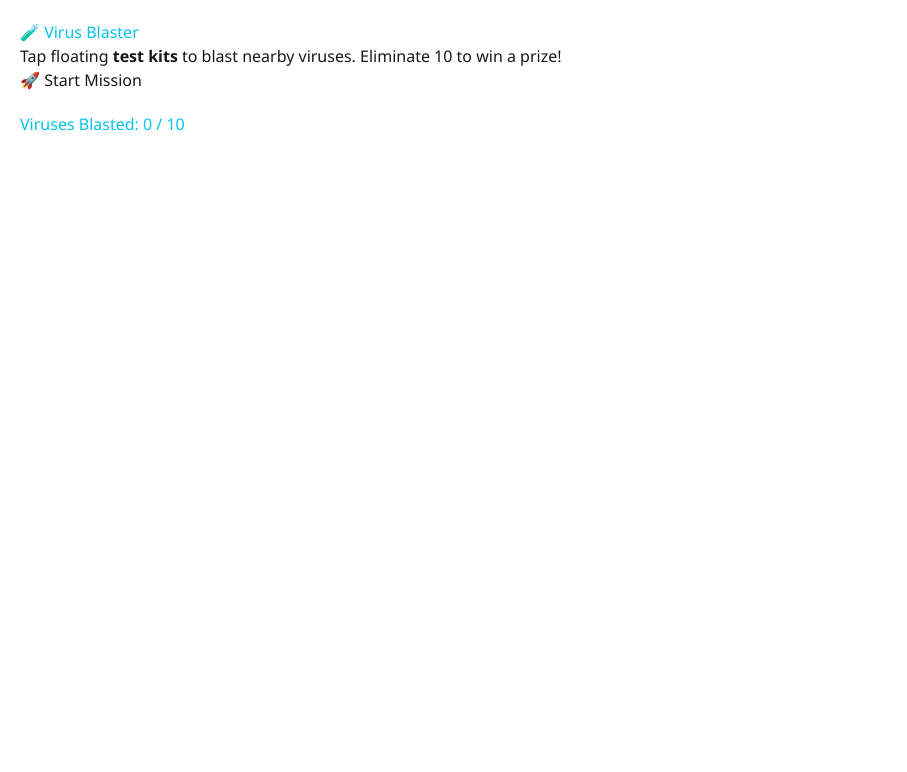
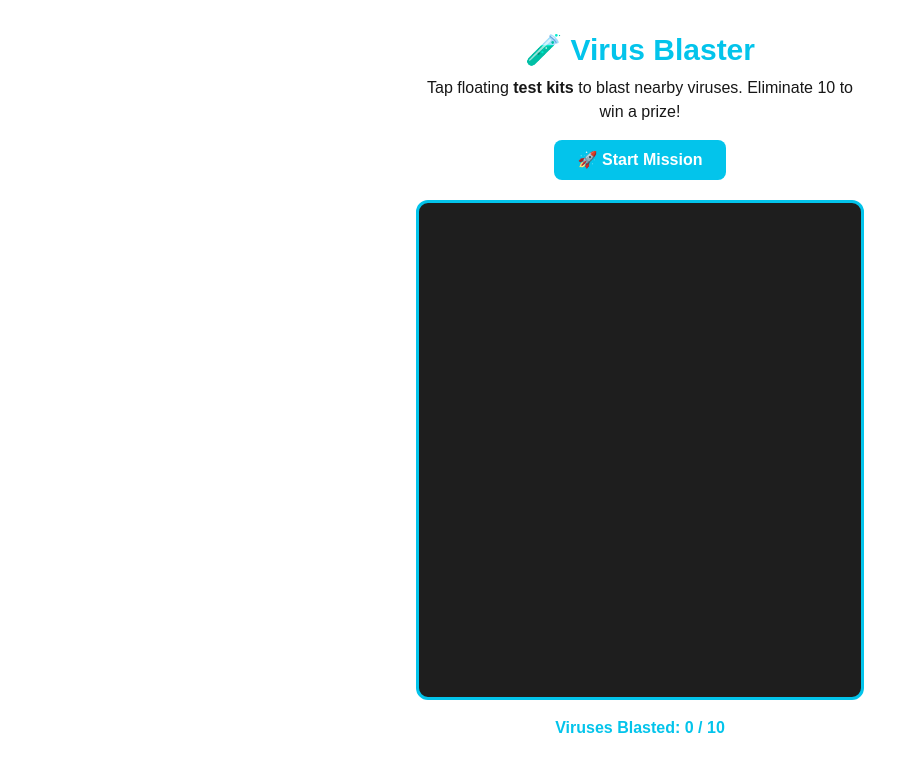
Before and after one commit to hcchav/prize-registration-system, a Next.js app: page /virus in a window 1280 px wide. Shown: the top 772 px of the page, without its empty margins (0-907 px from the left). Built offline with nearby package versions, Linux system fonts and the light colour scheme.

Commit message:
Fix game

```diff
--- a/src/app/virus/page.tsx
+++ b/src/app/virus/page.tsx
@@ -1,6 +1,6 @@
 'use client';
 
-import { useRef, useState } from 'react';
+import { useRef, useState, useEffect } from 'react';
 
 export default function VirusGame() {
   const gameAreaRef = useRef<HTMLDivElement>(null);
@@ -8,8 +8,8 @@ export default function VirusGame() {
 
   const [killCount, setKillCount] = useState(0);
   const [resultText, setResultText] = useState('');
-  const [prizeGiven, setPrizeGiven] = useState(false);
-  const [intervals, setIntervals] = useState<NodeJS.Timeout[]>([]);
+  const [prizePopup, setPrizePopup] = useState<{ text: string; emoji: string } | null>(null);
+  const [running, setRunning] = useState(false);
 
   const virusCount = 20;
   const kitCount = 6;
@@ -19,51 +19,51 @@ export default function VirusGame() {
     { text: 'You won a treat!', emoji: '🍬' },
   ];
 
-  const startGame = () => {
-    setKillCount(0);
-    setResultText('');
-    setPrizeGiven(false);
-    const newIntervals: NodeJS.Timeout[] = [];
-
-    if (!gameAreaRef.current) return;
-    const gameArea = gameAreaRef.current;
-    gameArea.innerHTML = '';
-
-    const virusElements: HTMLDivElement[] = [];
-
-    for (let i = 0; i < virusCount; i++) {
-      const v = document.createElement('div');
-      v.className = 'virus';
-      v.textContent = '🦠';
-      gameArea.appendChild(v);
-      virusElements.push(v);
-      newIntervals.push(startMovement(v));
-    }
-
-    for (let i = 0; i < kitCount; i++) {
-      const kit = document.createElement('div');
-      kit.className = 'testkit';
-      kit.textContent = '🧪';
-      kit.onclick = () => activateTestKit(kit, virusElements);
-      gameArea.appendChild(kit);
-      newIntervals.push(startMovement(kit));
-    }
-
-    setIntervals(newIntervals);
-  };
-
-  const startMovement = (el: HTMLElement) => {
-    const move = () => {
-      if (prizeGiven || !gameAreaRef.current) return;
-      const areaW = gameAreaRef.current.clientWidth - 50;
-      const areaH = gameAreaRef.current.clientHeight - 50;
-      const x = Math.random() * areaW;
-      const y = Math.random() * areaH;
-      el.style.transform = `translate(${x}px, ${y}px)`;
-    };
-    move();
-    return setInterval(move, 2000);
-  };
+  useEffect(() => {
+    const style = document.createElement('style');
+    style.innerHTML = `
+      .virus, .testkit {
+        position: absolute;
+        width: 50px;
+        height: 50px;
+        display: flex;
+        justify-content: center;
+        align-items: center;
+        border-radius: 50%;
+        font-size: 1.5rem;
+        cursor: pointer;
+        transition: transform 0.8s ease-in-out;
+      }
+      .virus {
+        background-color: #ff4c4c;
+        color: white;
+        border: 2px solid white;
+      }
+      .testkit {
+        background-color: #03c4eb;
+        color: white;
+        border: 2px solid white;
+      }
+      .prize-popup {
+        position: absolute;
+        top: 50%;
+        left: 50%;
+        transform: translate(-50%, -50%);
+        background-color: #00b86b;
+        color: white;
+        padding: 20px 30px;
+        border-radius: 12px;
+        box-shadow: 0 0 20px #00b86b80;
+        font-size: 1.3em;
+        font-weight: bold;
+        z-index: 100;
+        line-height: 1.6;
+        text-align: center;
+      }
+    `;
+    document.head.appendChild(style);
+    return () => document.head.removeChild(style);
+  }, []);
 
   const getCoords = (el: HTMLElement) => {
     const matrix = window.getComputedStyle(el).transform;
@@ -82,50 +82,123 @@ export default function VirusGame() {
     }
   };
 
-  const activateTestKit = (kit: HTMLElement, virusElements: HTMLDivElement[]) => {
+  const startGame = () => {
+    setKillCount(0);
+    setResultText('');
+    setPrizePopup(null);
+    setRunning(true);
 
-    if (prizeGiven) return;
+    const gameArea = gameAreaRef.current;
+    if (!gameArea) return;
+    gameArea.innerHTML = '';
+
+    for (let i = 0; i < virusCount; i++) {
+      const v = document.createElement('div');
+      v.className = 'virus';
+      v.textContent = '🦠';
+      gameArea.appendChild(v);
+      moveElement(v);
+    }
+
+    for (let i = 0; i < kitCount; i++) {
+      const kit = document.createElement('div');
+      kit.className = 'testkit';
+      kit.textContent = '🧪';
+      kit.onclick = () => useTestKit(kit);
+      gameArea.appendChild(kit);
+      moveElement(kit);
+    }
+  };
+
+  const moveElement = (el: HTMLElement) => {
+    const move = () => {
+      if (!running || !gameAreaRef.current) return;
+      const areaW = gameAreaRef.current.clientWidth - 50;
+      const areaH = gameAreaRef.current.clientHeight - 50;
+      const x = Math.random() * areaW;
+      const y = Math.random() * areaH;
+      el.style.transform = `translate(${x}px, ${y}px)`;
+    };
+    move();
+    const interval = setInterval(move, 800);
+    el.dataset.interval = interval.toString();
+  };
+
+  const stopAllMovement = () => {
+    const all = document.querySelectorAll('.virus, .testkit');
+    all.forEach(el => {
+      const id = (el as HTMLElement).dataset.interval;
+      if (id) clearInterval(parseInt(id));
+    });
+  };
+
+  const useTestKit = (kit: HTMLElement) => {
+    if (!running) return;
     const kitPos = getCoords(kit);
-    let newCount = killCount;
-    let killed = false;
+    const viruses = gameAreaRef.current?.querySelectorAll('.virus');
+    if (!viruses) return;
 
-    virusElements.forEach(v => {
-      if (v.style.display === 'none') return;
-      const vPos = getCoords(v);
+    let localKills = 0;
+    viruses.forEach(v => {
+      const vPos = getCoords(v as HTMLElement);
       const dx = vPos.x - kitPos.x;
       const dy = vPos.y - kitPos.y;
       const dist = Math.sqrt(dx * dx + dy * dy);
-      if (dist < killRadius) {
-        v.style.display = 'none';
-        newCount++;
-        killed = true;
+      if (dist < killRadius && (v as HTMLElement).style.display !== 'none') {
+        (v as HTMLElement).style.display = 'none';
+        localKills++;
         playBlastSound();
       }
     });
 
-    setKillCount(newCount);
-    if (killed) {
+    if (localKills > 0) {
+      setKillCount(prev => {
+        const newTotal = prev + localKills;
+        if (newTotal >= 10 && running) {
+          const prize = prizes[Math.floor(Math.random() * prizes.length)];
+          setPrizePopup(prize);
+          setRunning(false);
+          stopAllMovement();
+        }
+        return newTotal;
+      });
       setResultText('');
     } else {
       setResultText('❌ No virus nearby!');
     }
-
-    if (newCount >= 10 && !prizeGiven) {
-      const prize = prizes[Math.floor(Math.random() * prizes.length)];
-      setPrizeGiven(true);
-      setResultText(`${prize.text} ${prize.emoji}`);
-      intervals.forEach(clearInterval);
-    }
   };
 
   return (
-    <div style={{ padding: 20, fontFamily: 'Segoe UI' }}>
-      <h1 style={{ color: '#03c4eb' }}>🧪 Virus Blaster</h1>
-      <p>Tap floating <strong>test kits</strong> to blast nearby viruses. Eliminate 10 to win a prize!</p>
-      <button onClick={startGame} className="start-btn">🚀 Start Mission</button>
-      <div ref={gameAreaRef} className="game-area" style={{ marginTop: 20 }} />
-      <p style={{ color: '#03c4eb' }}>Viruses Blasted: {killCount} / 10</p>
-      <p style={{ fontSize: '1.2em', minHeight: '40px' }}>{resultText}</p>
+    <div className="flex flex-col items-center justify-center px-4 py-8 text-center min-h-screen bg-white relative">
+      <h1 className="text-2xl md:text-3xl font-bold text-[#03c4eb] flex items-center gap-2">
+        <span>🧪</span> Virus Blaster
+      </h1>
+      <p className="text-sm md:text-base mt-2 max-w-md">
+        Tap floating <strong>test kits</strong> to blast nearby viruses. Eliminate 10 to win a prize!
+      </p>
+      <button
+        onClick={startGame}
+        className="bg-[#03c4eb] hover:bg-[#02a4c0] text-white font-bold py-2 px-6 rounded-lg mt-4"
+      >
+        🚀 Start Mission
+      </button>
+      <div
+        ref={gameAreaRef}
+        className="relative w-full max-w-xs sm:max-w-sm md:max-w-md h-[500px] mt-5 border-[3px] border-[#03c4eb] rounded-xl overflow-hidden bg-[#1e1e1e]"
+      >
+        {prizePopup && (
+          <div className="prize-popup">
+            {prizePopup.text}<br />
+            <span>{prizePopup.emoji}</span>
+          </div>
+        )}
+      </div>
+      <div className="text-[#03c4eb] font-bold text-sm md:text-base mt-4">
+        Viruses Blasted: <span>{killCount}</span> / 10
+      </div>
+      <div className="text-[#222] text-base mt-2 min-h-[40px] font-semibold">
+        {resultText}
+      </div>
       <audio ref={blastSoundRef} src="/sounds/laser-gun.wav" preload="auto" />
     </div>
   );
```
